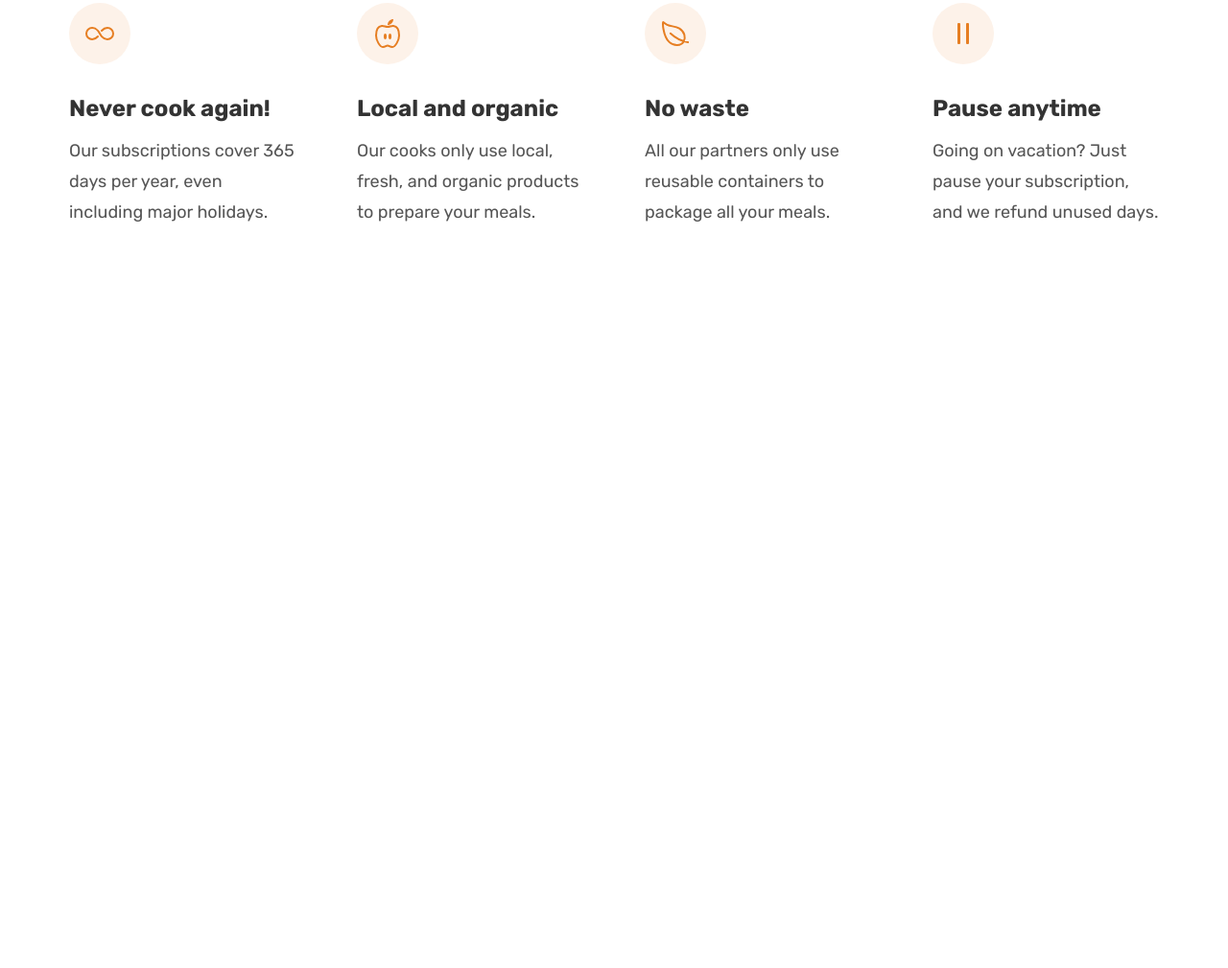
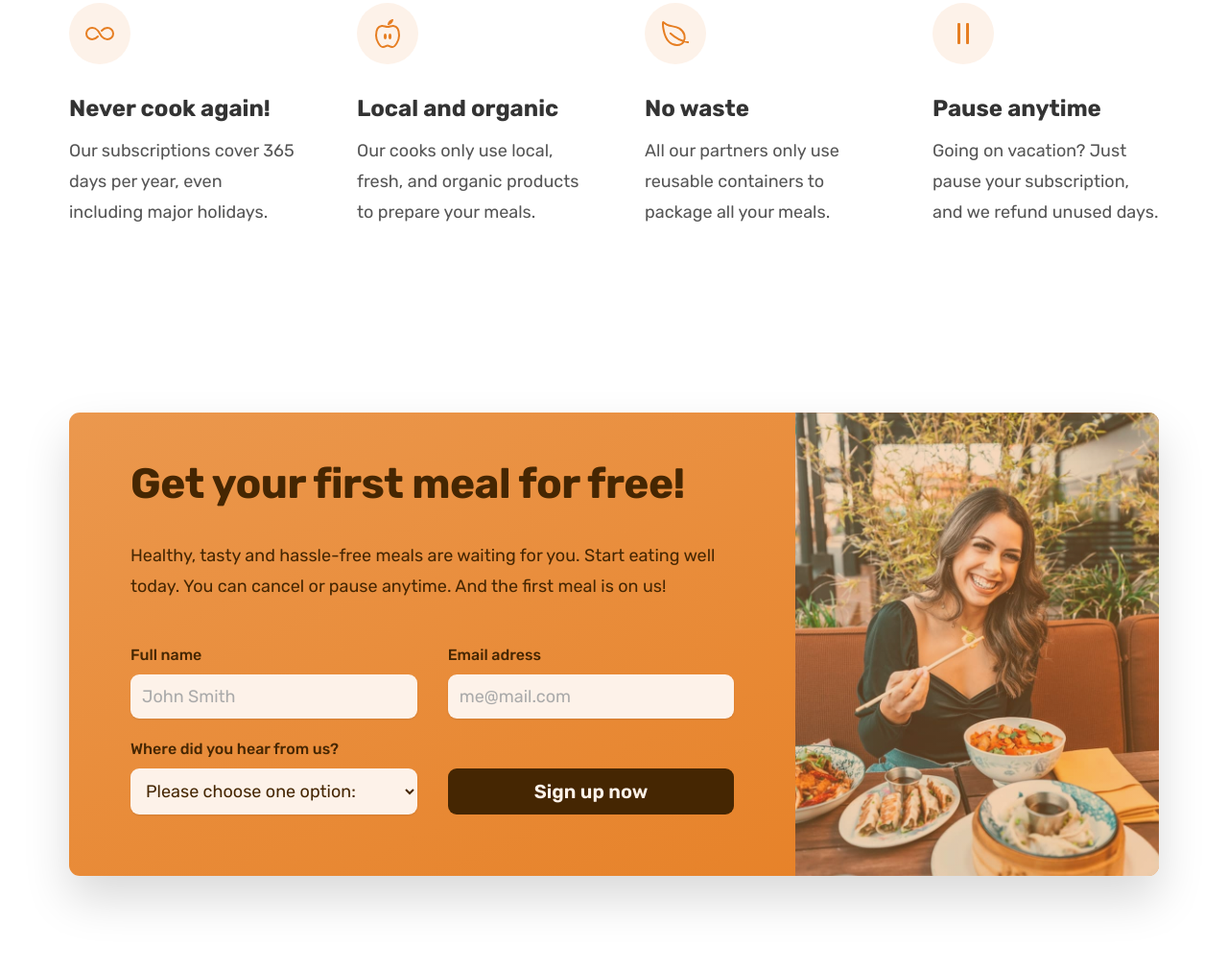
Before and after one commit to marcelohlp/omnifood-web, a plain HTML site: page index.html in a window 1280 px wide. Shown: the part 5622-6631 px from the top of the page at 96% size. Before the commit the page ends 5956 px from the top, so only its background shows below. Drawn offline with nearby package versions, Linux system fonts and the light colour scheme.

Commit message:
feat: criando secao cta

```diff
--- a/index.html
+++ b/index.html
@@ -438,6 +438,45 @@
             </div>
         </section>
 
+        <section class="section-cta">
+            <div class="container">
+                <div class="cta">
+                    <div class="cta-text-box">
+                        <h2 class="heading-secondary">
+                            Get your first meal for free!
+                        </h2>
+                        <p class="cta-text">
+                            Healthy, tasty and hassle-free meals are waiting for you. Start eating well today. You can cancel or pause
+                            anytime. And the first meal is on us!
+                        </p>
+                        <form action="#" class="cta-form">
+                            <div>
+                                <label for="full-name">Full name</label>
+                                <input type="text" placeholder="John Smith" required id="full-name">
+                            </div>
+                            <div>
+                                <label for="email">Email adress</label>
+                                <input type="email" placeholder="me@mail.com" required="email">
+                            </div>
+                            <div>
+                                <label for="select-where">Where did you hear from us?</label>
+                                <select name="" required id="select-where">
+                                    <option value="">Please choose one option:</option>
+                                    <option value="friends">Friends and family</option>
+                                    <option value="youtube">YouTube</option>
+                                    <option value="podcast">Podcast</option>
+                                    <option value="facebook">Facebook</option>
+                                    <option value="others">Others</option>«
+                                </select>
+                            </div>
+                            <button class="btn btn--form">Sign up now</button>
+                        </form>
+                    </div>
+                    <div class="cta-img-box" role="img" aria-label="Woman enjoing food"></div>
+                </div>
+            </div>
+        </section>
+
     </main>
 
     <script type="module" src="https://unpkg.com/ionicons@7.1.0/dist/ionicons/ionicons.esm.js"></script>
--- a/style/general.css
+++ b/style/general.css
@@ -97,14 +97,18 @@ strong {
     margin: 0 0 1.6rem 0;
 }
 
+.btn,
 .btn:link:link,
 .btn:visited {
     display: inline-block;
     padding: 1.6rem 3.2rem 1.6rem 3.2rem;
     font-size: 2rem;
     font-weight: 600;
+    font-family: inherit;
     text-decoration: none;
+    border: none;
     border-radius: 9px;
+    cursor: pointer;
     transition: all 0.3s;
 }
 
@@ -131,6 +135,20 @@ strong {
     background-color: #fdf2e9;
     color: #555555;
     box-shadow: inset 0 0 0 3px #ffffff;
+}
+
+.btn--form {
+    background-color: #452602;
+    color: #fdf2e9;
+    align-self: end;
+    padding: 1.2rem 1.2rem 1.2rem 1.2rem;
+}
+
+.btn--form:hover {
+    background-color: #fdf2e9;
+    color: #555555;
+    align-self: end;
+    padding: 1.2rem 1.2rem 1.2rem 1.2rem;
 }
 
 .link:link,
@@ -168,3 +186,8 @@ strong {
     width: 3.0rem;
     color: #e67e22;
 }
+
+*:focus {
+    outline: none;
+    box-shadow: 0 0 0 0.8rem rgba(230, 125, 34, 0.5);
+}
--- a/style/style.css
+++ b/style/style.css
@@ -9,13 +9,15 @@
     02 -- COLORS
 
     primary: #e67e22
-    tints: #fdf2e9 fae5d3
+    tints: #fdf2e9 fae5d3 #eb984e #452602
     shades: #cf711f
     accents:
 
     main gray: #555555 / #333333 /#6f6f6f
 
     05 -- SHADOWS
+
+    0 2.4rem 4.8rem rgba(0, 0, 0, 0.075);
 
     06 -- BORDER RADIUS
 
@@ -468,10 +470,6 @@
 
 /* FEATURES ******************************************************************/
 
-.feature {
-
-}
-
 .feature-icon {
     color: #e67e22;
     background-color: #fdf2e9;
@@ -495,3 +493,78 @@ border-radius: 50%;
 }
 
 /*****************************************************************************/
+
+/* CTA ***********************************************************************/
+
+.section-cta {
+    padding: 9.6rem 0 9.6rem 0;
+}
+
+.cta {
+    display: grid;
+    grid-template-columns: 2fr 1fr;
+    background-image: linear-gradient(to right bottom, #eb984e, #e67e22);
+    box-shadow: 0 2.4rem 4.8rem rgba(0, 0, 0, 0.15);
+    border-radius: 11px;
+    overflow: hidden;
+}
+
+.cta-text-box {
+    color: #452602;
+    padding: 4.8rem 6.4rem 6.4rem 6.4rem;
+}
+
+.cta .heading-secondary {
+    color: inherit;
+    margin: 0 0 3.2rem 0;
+}
+
+.cta-text {
+    font-size: 1.8rem;
+    line-height: 1.8;
+    margin: 0 0 4.8rem 0;
+}
+
+.cta-img-box {
+    background-image: linear-gradient(to right bottom, rgba(235, 151, 78, 0.35), rgba(230, 125, 34, 0.35)), url(../assets/eating.jpg);
+    background-size: cover;
+    background-position: center;
+}
+
+.cta-form {
+    display: grid;
+    grid-template-columns: repeat(2, 1fr);
+    column-gap: 3.2rem;
+    row-gap: 2.4rem;
+}
+
+.cta-form label {
+    display: block;
+    font-size: 1.6rem;
+    font-weight: 500;
+    margin: 0 0 1.2rem 0;
+}
+
+.cta-form input,
+.cta-form select {
+    width: 100%;
+    font-size: 1.8rem;
+    padding: 1.2rem 1.2rem 1.2rem 1.2rem;
+    font-family: inherit;
+    border: none;
+    color: inherit;
+    background-color: #fdf2e9;
+    border-radius: 9px;
+    box-shadow: 0 1px 2px rgba(0, 0, 0, 0.1);
+}
+
+.cta-form input::placeholder {
+    color: #aaaaaa;
+}
+
+.cta *:focus {
+    outline: none;
+    box-shadow: 0 0 0 0.8rem rgba(253, 242, 233, 0.5);
+}
+
+/*****************************************************************************/
```
Lines whose indentation alone changed are shown as unchanged.
